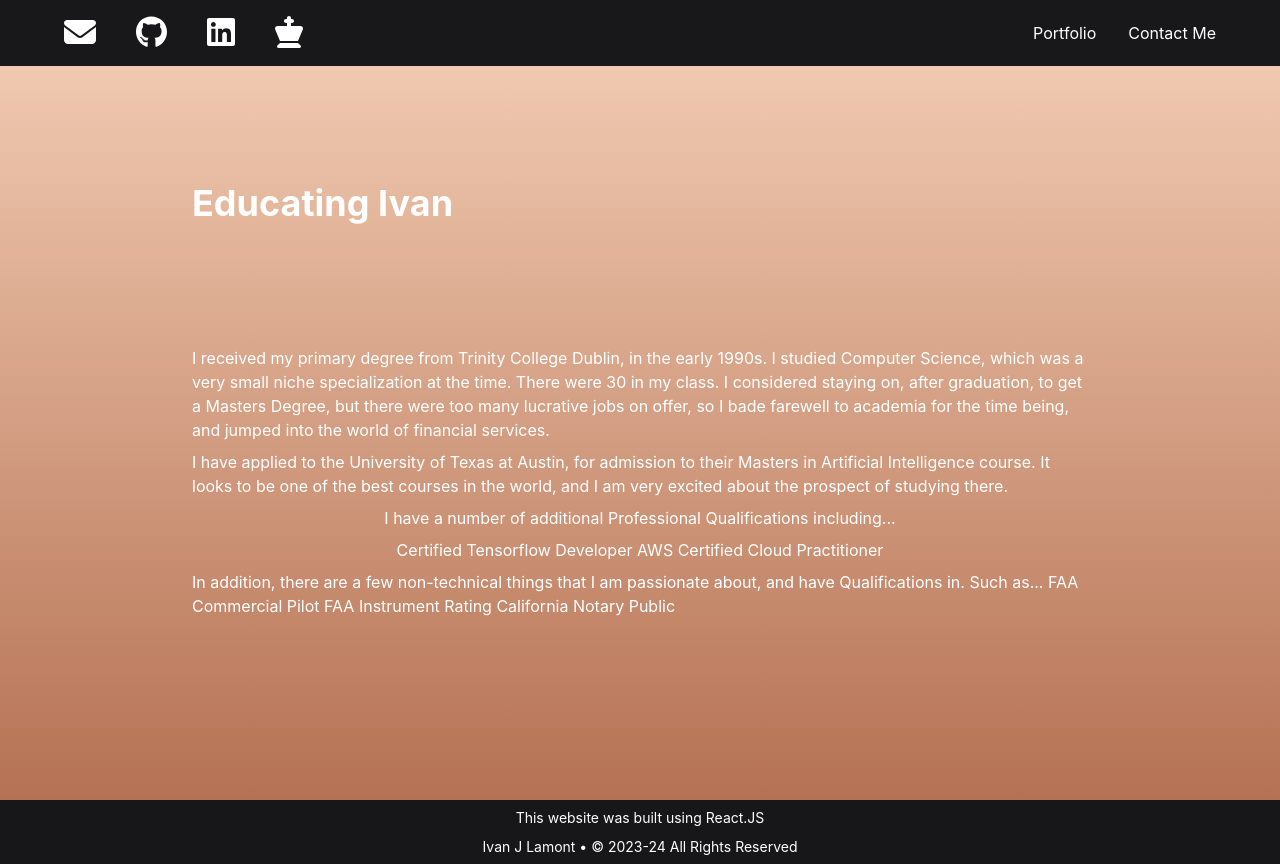
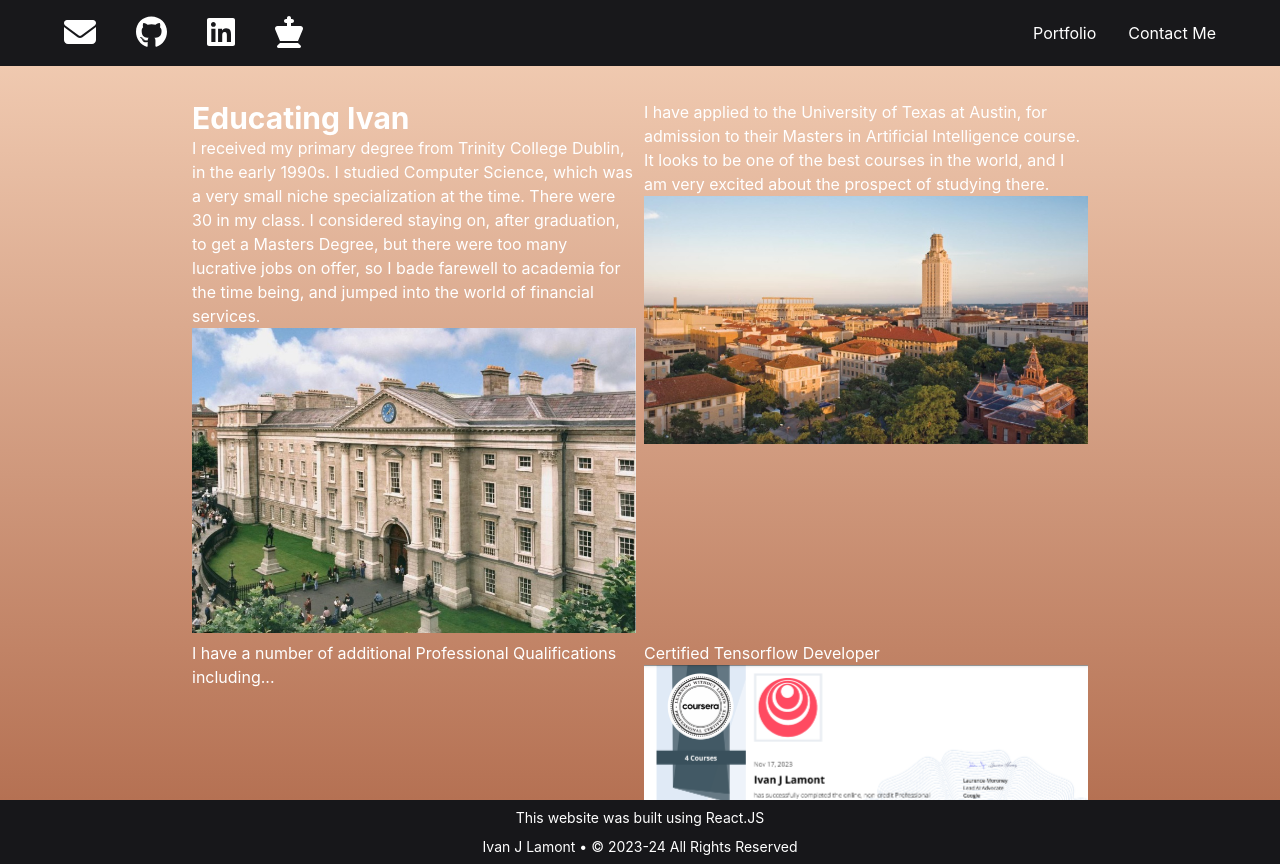
Before and after one commit to ivanlamont/personal_portfolio, a React (Create React App) app: page /Education in a window 1280 px wide. Built offline with nearby package versions, Linux system fonts and the light colour scheme.

Commit message:
refining presentation on some of the portfolio pages

```diff
--- a/public/subsections.json
+++ b/public/subsections.json
@@ -15,7 +15,7 @@
     {
         "title": "Mobile & Geolocation",
         "link": "/Mobile",
-        "description": "My most successful Start-Up experience, and an area that I am still very active in, is Mobile Application Development.  Beginning in 2002 with C on the Garmin iQue 3600, I'm now a total Android junkie.",
+        "description": "My most successful Start-Up experience, and an area that I am still very active in, is Mobile Application Development.  I started on Garmin but soon became a total Android junkie.",
         "image": "gocar_lombard.jpg"
     },
     {
--- a/src/components/EducationSection.tsx
+++ b/src/components/EducationSection.tsx
@@ -1,38 +1,55 @@
 import YouTube from "react-youtube";
 import React from "react";
 import withFullScreen from "./withFullScreen";
-import { Box, Heading, Link, VStack } from "@chakra-ui/react";
+import { Box, Grid, GridItem, Heading, Text, Image, Link, VStack } from "@chakra-ui/react";
+import FullScreenSection from "./FullScreenSection";
+import { ColorPageProps } from "../pages/ColorPage";
 
 
-const EducationSectionBox: React.FC = () => {
+const EducationSectionBox: React.FC<ColorPageProps> = (props) => {
+  return <FullScreenSection
+    isDarkBackground
+    backgroundTopColor={props.colorSet[(props.colorIndex ?? 1 ) - 1]}
+    backgroundBottomColor={props.colorSet[props.colorIndex ?? 1]}
+  >
+    <Grid
+        marginTop={100}
+        h='530px'
+        templateRows='repeat(3, 1fr)'
+        templateColumns='repeat(2, 1fr)'
+        gap={2}
+        >
+            <GridItem>
+            <Heading as={"h1"} size={"lg"}>Educating Ivan</Heading>
+            <Text>I received my primary degree from <Link href="https://www.tcd.ie/" target="_blank">Trinity College Dublin</Link>, in the early 1990s.  I studied <Link href="https://www.tcd.ie/scss/courses/undergraduate/computer-science/" target="_blank">Computer Science</Link>, which was a very small niche specialization at the time.  There were 30 in my class.  I considered staying on, after graduation, to get a Masters Degree, but there were too many lucrative jobs on offer, so I bade farewell to academia for the time being, and jumped into the world of financial services.
+            </Text>
+            <Image src={require("../images/trinity.jpg")} alt="Trinity College Dublin" />
+            </GridItem>
+            <GridItem>
+                <Text>I have applied to the University of Texas at Austin, for admission to their <Link href="https://cdso.utexas.edu/msai" target="_blank">Masters in Artificial Intelligence</Link> course.  It looks to be one of the best courses in the world, and I am very excited about the prospect of studying there.
+                </Text>
+                <Image src={require("../images/UT-austin.jpg")} alt="University of Texas at Austin" />
+            </GridItem>
+            <GridItem>
+                <Text>I have a number of additional Professional Qualifications including...</Text>
+            </GridItem>
+            <GridItem>
+                <Text>Certified Tensorflow Developer</Text>
+                <Image src={require("../images/tensorflow-cert.png")} alt="Tensorflow Developer Certification" />
+            </GridItem>
+            <GridItem>
+                <Text>AWS Certified Cloud Practitioner</Text>
+                <Image src={require("../images/AWS_certification.png")} alt="AWS Certified Cloud Practitioner" />
+            </GridItem>
+            <GridItem>
+                <Text>                In addition, there are a few non-technical things that I am passionate about, and have Qualifications in.  Such as...
+                        FAA Commercial Pilot
+                        FAA Instrument Rating
+                        California Notary Public</Text>
+            </GridItem>
+        </Grid>
+    </FullScreenSection>;
 
-    return <Box>
-        <Heading as="h1" id="projects-section">
-            Educating Ivan
-        </Heading>
-
-        <VStack marginTop={120}>
-            <Box>
-                I received my primary degree from <Link href="https://www.tcd.ie/" target="_blank">Trinity College Dublin</Link>, in the early 1990s.  I studied <Link href="https://www.tcd.ie/scss/courses/undergraduate/computer-science/" target="_blank">Computer Science</Link>, which was a very small niche specialization at the time.  There were 30 in my class.  I considered staying on, after graduation, to get a Masters Degree, but there were too many lucrative jobs on offer, so I bade farewell to academia for the time being, and jumped into the world of financial services.
-            </Box>
-            <Box>
-                I have applied to the University of Texas at Austin, for admission to their <Link href="https://cdso.utexas.edu/msai" target="_blank">Masters in Artificial Intelligence</Link> course.  It looks to be one of the best courses in the world, and I am very excited about the prospect of studying there.
-            </Box>
-            <Box>
-                I have a number of additional Professional Qualifications including...
-            </Box>
-            <Box>
-                Certified Tensorflow Developer
-                AWS Certified Cloud Practitioner
-            </Box>
-            <Box>
-                In addition, there are a few non-technical things that I am passionate about, and have Qualifications in.  Such as...
-                FAA Commercial Pilot
-                FAA Instrument Rating
-                California Notary Public
-            </Box>
-        </VStack>
-    </Box>
 };
 
 const EducationSection = withFullScreen(EducationSectionBox);
--- a/src/components/MobileHistory.tsx
+++ b/src/components/MobileHistory.tsx
@@ -1,39 +1,48 @@
 import YouTube from "react-youtube";
 import React from "react";
 import withFullScreen from "./withFullScreen";
-import { Box, Heading, VStack } from "@chakra-ui/react";
+import { Grid, GridItem, Heading, Text, Image, Link  } from "@chakra-ui/react";
+import { ColorPageProps } from "../pages/ColorPage";
+import FullScreenSection from "./FullScreenSection";
 
 const yt1_dev_since_2002 = 'dxyewhrAX4w';
 const yt2_tools_history = 'Zk2d0SDFJo4';
 const yt3_null_safety = '-x0jaGv90So';
 
-const MobileHistorySectionBox: React.FC = () => {
+const MobileHistorySectionBox: React.FC<ColorPageProps> = (props) => {
+    return <FullScreenSection
+      isDarkBackground
+      backgroundTopColor={props.colorSet[(props.colorIndex ?? 1 ) - 1]}
+      backgroundBottomColor={props.colorSet[props.colorIndex ?? 1]}
+    >
+      <Grid
+          marginTop={100}
+          h='530px'
+          templateRows='repeat(3, 1fr)'
+          templateColumns='repeat(2, 1fr)'
+          gap={2}
+          >
+              <GridItem colSpan={2}>
+              <Heading as={"h1"} size={"lg"}>Mobile Development</Heading>
+              <Text>Mobile development wasn't even in it's infancy when Nathan approached me, with the idea to connect GPS signals to an MP3 player.
+              </Text>
+              </GridItem>
+              <GridItem>
+                  <Text>Explaining a little about the history of mobile development, and how it has changed over the years.</Text>
+                  <YouTube videoId={yt1_dev_since_2002} />
+              </GridItem>
+              <GridItem>
+                  <Text>Is it easier to write mobile code today, compared to two decades ago?</Text>
+                  <YouTube videoId={yt2_tools_history} />
+              </GridItem>
+              <GridItem>
+                  <Text>All languages are the same, surely?</Text>
+                  <YouTube videoId={yt3_null_safety} />
+              </GridItem>
+          </Grid>
+      </FullScreenSection>;
 
-    return <Box>
-        <Heading as="h1" id="projects-section">
-            Recent Mobile Development
-        </Heading>
-
-        <VStack marginTop={120}>
-            <Box>
-                Mobile development wasn't even in it's infancy when Nathan approached me, with the idea to connect GPS signals to an MP3 player.
-            </Box>
-            <YouTube videoId={yt1_dev_since_2002} />
-            <Box>
-                Is it easier to write mobile code today, compared to two decades ago?
-            </Box>
-            <YouTube videoId={yt2_tools_history} />
-            <Box>
-                All languages are the same, surely?
-            </Box>
-            <YouTube videoId={yt3_null_safety} />
-            <Box>
-            </Box>
-            <Box>
-            </Box>
-        </VStack>
-    </Box>
-};
+  };
 
 const MobileHistorySection = withFullScreen(MobileHistorySectionBox);
 
--- a/src/pages/Education.tsx
+++ b/src/pages/Education.tsx
@@ -4,7 +4,7 @@
 
 const EducationContent: React.FC<ColorPageProps> = (props) => {
     return <>
-      <EducationSection  colors={props.colorSet} colorIndex={1}/>
+      <EducationSection colors={props.colorSet} colorIndex={props.colorIndex?? 1} {...props}/>
     </>
 }
 
--- a/src/pages/Mobile.tsx
+++ b/src/pages/Mobile.tsx
@@ -5,7 +5,7 @@
 
 const MobileContent: React.FC<ColorPageProps> = (props) => {
     return <>
-      <MobileHistorySection  colors={props.colorSet} colorIndex={1}/>
+      <MobileHistorySection  colorSet={props.colorSet} colorIndex={1} colors={[]} />
       <MobileRecentSection  colors={props.colorSet} colorIndex={2} />
     </>
 }
```
